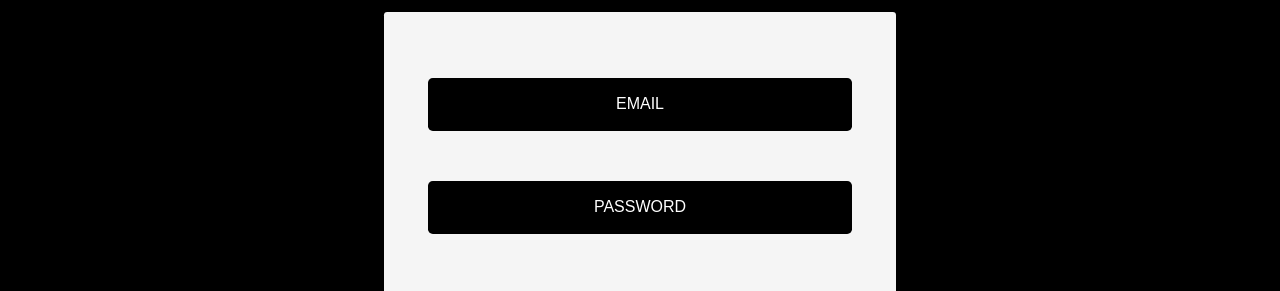
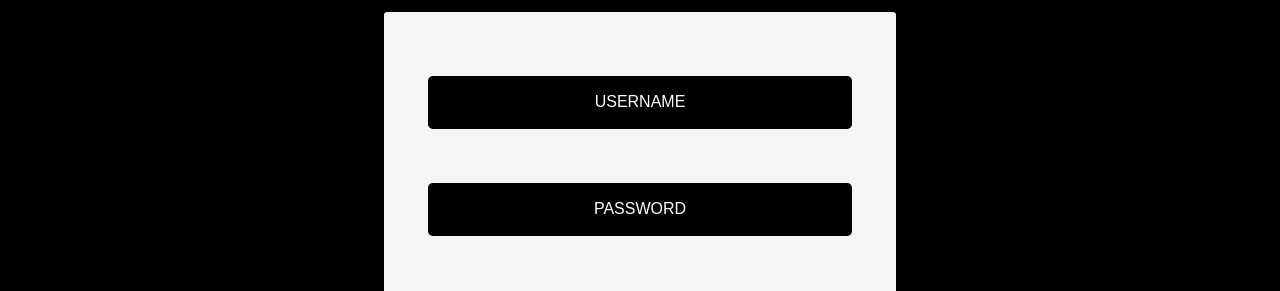
Before and after one commit to suku60/moviesaurus_frontend, a React (Create React App) app: page /login in a window 1280 px wide. Shown: the part 241-532 px from the top of the page. Built offline with nearby package versions, Linux system fonts and the light colour scheme; a web font is replaced by a local one.

Commit message:
Login function pahse 1 completed. Register inputs fixed.

```diff
--- a/src/Containers/Login/Login.jsx
+++ b/src/Containers/Login/Login.jsx
@@ -1,16 +1,46 @@
-import React from "react";
+import React, {useState, useEffect} from "react";
+import { useNavigate } from 'react-router-dom';
+import axios from "axios";
 import './Login.css';
 
 
 const Login = () => {
 
+        let desiredView = useNavigate();
+
+        // Hooks
+
+        const [userCredentials, setUserCredentials] = useState("");
+        const [userData, setUserData] = useState({
+            username: "",
+            password: ""
+        });
+        const [errorMessage, setErrorMessage] = useState("");
+
+
+        const fillUserData = (e) => {
+            setUserData({
+                ...userData,
+                [e.target.name]: e.target.value
+            })
+        };
+
     return (
         <div className="box_login">
             <div className="full_form_box_login">
                 <div className="full_form_box_container" id="mid_form_box">
-                    <div className="form_box">EMAIL
+                   <div className="full_form_box_line">
+                       <div className="form_box" id="box_username">
+                       USERNAME</div>
+                       <input className="form_input" type="username" name="username" id="input_username" title="username"
+                       autoComplete="off" onChange={(e)=>{fillUserData(e)}}/>
                     </div>
-                    <div className="form_box">PASSWORD
+
+                    <div className="full_form_box_line">
+                       <div className="form_box" id="box_password">
+                       PASSWORD</div>
+                       <input className="form_input" type="password" name="password" id="input_password" title="password"
+                       autoComplete="off" onChange={(e)=>{fillUserData(e)}}/>
                     </div>
                 </div>
                 <div className="full_form_box_container">
--- a/src/Containers/Register/Register.jsx
+++ b/src/Containers/Register/Register.jsx
@@ -143,30 +143,30 @@ const Register = () => {
           <div className="full_form_box_line">
             <div className="form_box" id="box_name">
               NAME</div>
-            <input className="form_input" type="name" name="name" id="name" title="name"
+            <input className="form_input" type="name" name="name" id="input_name" title="name"
               autoComplete="off" onChange={(e)=>{fillUserData(e)}}/>
           </div>
           <div className="full_form_box_line">
             <div className="form_box" id="box_birthdate">
               BIRTHDATE</div>
-            <input className="form_input" type="name" name="name" id="name" title="name"
+            <input className="form_input" type="birthdate" name="birthdate" id="input_birthdate" title="birthdate"
               autoComplete="off" onChange={(e)=>{fillUserData(e)}}/>
           </div> <div className="full_form_box_line">
             <div className="form_box" id="box_username">
               USERNAME</div>
-            <input className="form_input" type="name" name="name" id="name" title="name"
+            <input className="form_input" type="username" name="username" id="input_username" title="username"
               autoComplete="off" onChange={(e)=>{fillUserData(e)}}/>
           </div>
           <div className="full_form_box_line">
             <div className="form_box"id="box_password">
               PASSWORD</div>
-            <input className="form_input" type="name" name="name" id="name" title="name"
+            <input className="form_input" type="password" name="password" id="input_password" title="password"
               autoComplete="off" onChange={(e)=>{fillUserData(e)}}/>
           </div>
           <div className="full_form_box_line">
             <div className="form_box" id="box_email">
               EMAIL</div>
-            <input className="form_input" type="name" name="name" id="name" title="name" placeholder="Name:"
+            <input className="form_input" type="email" name="email" id="input_email" title="email"
               autoComplete="off" onChange={(e)=>{fillUserData(e)}}/>
           </div>
         </div>
```
